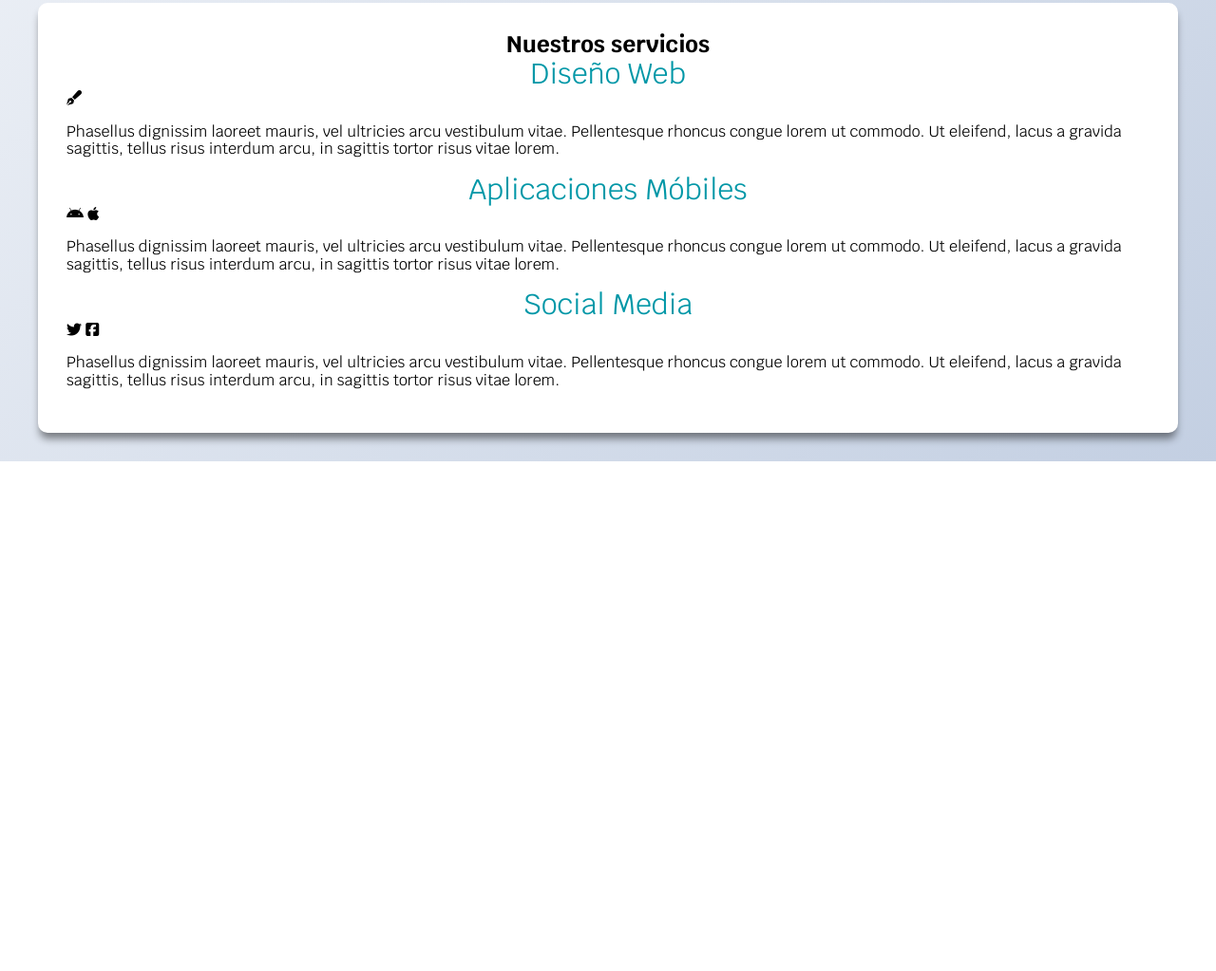
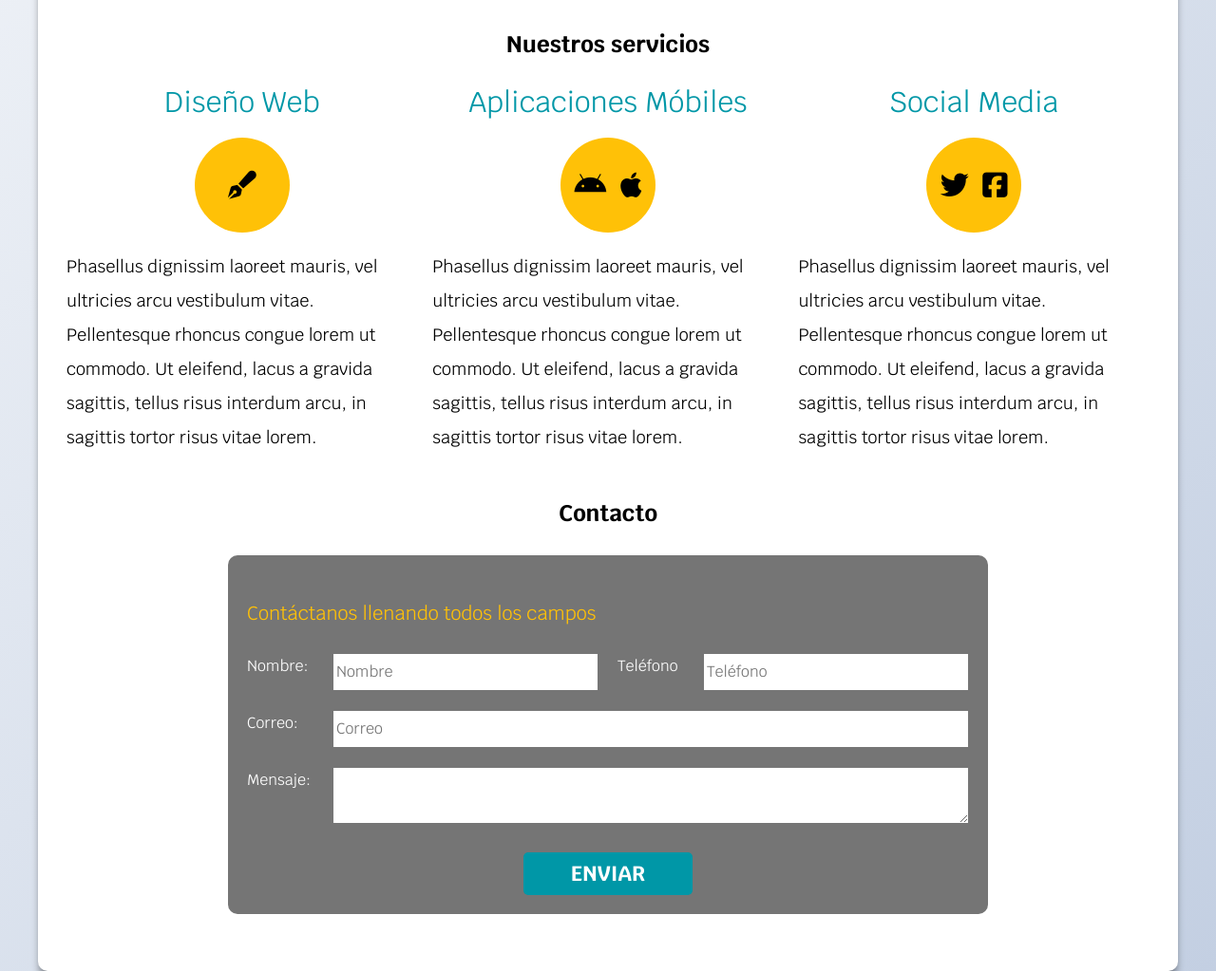
Before and after one commit to GaboHb/CSS-GitHub, a plain HTML site: page freelancer/index.html in a window 1280 px wide. Shown: the part 542-1565 px from the top of the page at 95% size. Before the commit the page ends 1028 px from the top, so only its background shows below. Drawn offline with Linux system fonts and the light colour scheme.

Commit message:
Finalising with Services and Contact

```diff
--- a/freelancer/css/style.css
+++ b/freelancer/css/style.css
@@ -3,6 +3,7 @@
     --secundario: #0097a7;
     --oscuro: #212121;
     --anchoPantalla: 1200px;
+    --gris: #757575;
 }
 
 html {
@@ -39,6 +40,11 @@ h3 {
     color: var(--secundario);
     font-weight: 400;
     font-size: 3rem;
+}
+
+p {
+    font-size: 1.8rem;
+    line-height: 2;
 }
 
 .site-header {
@@ -121,6 +127,11 @@ h3 {
     font-weight: 700;
     font-size: 2.2rem;
     border-radius: .5rem;
+    border: none;
+}
+
+.boton:hover {
+    cursor: pointer;
 }
 
 .contenedor {
@@ -137,3 +148,97 @@ h3 {
 .servicios {
     margin: 3rem auto;
 }
+
+.contenedor-servicios {
+    margin-top: 3rem;
+}
+
+@media (min-width: 768px) {
+    .contenedor-servicios {
+        display: flex;
+        justify-content: space-between;
+    }
+    .servicio {
+        flex: 0 0 calc(33.3% - 1rem);
+    }
+}
+
+.servicio {
+    display: flex;
+    flex-direction: column;
+    align-items: center;
+}
+
+.iconos {
+    width: 100px;
+    height: 100px;
+    border-radius: 50%;
+    background-color: var(--primario);
+    display: flex;
+    justify-content: space-evenly;
+    align-items: center;
+    margin-top: 2rem;
+}
+
+.iconos {
+    font-size: 3rem;
+}
+
+form {
+    background-color: var(--gris);
+    padding: 2rem;
+    border-radius: 1rem;
+    margin-top: 3rem;
+}
+
+form legend {
+    text-align: center;
+    font-size: 2rem;
+    color: var(--primario);
+    margin: 3rem 0;
+}
+
+@media (min-width: 768px) {
+    form {
+        max-width: 800px;
+        margin: 3rem auto;
+    }
+    .contenedor-campos {
+        display: flex;
+        justify-content: space-between;
+        flex-wrap: wrap;
+    }
+    .campo {
+        flex: 0 0 calc(50% - 1rem);
+    }
+}
+
+.campo {
+    display: flex;
+    margin-bottom: 2rem;
+}
+
+.campo label {
+    flex: 0 0 90px;
+    padding-top: .5rem;
+    color: white;
+}
+
+.campo input {
+    flex: 1;
+    height: 4rem;
+}
+
+.campo textarea {
+    flex: 1;
+    height: 6rem;
+}
+
+.w-100 {
+    flex: 0 0 100%;
+}
+
+.enviar {
+    display: flex;
+    justify-content: center;
+}
--- a/freelancer/index.html
+++ b/freelancer/index.html
@@ -31,7 +31,8 @@
         </div>
     </div>
 
-    <main class="servicios contenedor">
+    <div class="contenedor">
+        <main class="servicios">
             <h2>Nuestros servicios</h2>
             <div class="contenedor-servicios">
                 <div class="servicio">
@@ -60,6 +61,37 @@
             </div>
         </main>
 
+        <section id="contacto" class="contacto">
+            <h2>Contacto</h2>
+            <form action="#">
+                <legend>Contáctanos llenando todos los campos</legend>
+
+                <div class="contenedor-campos">
+                    <div class="campo">
+                        <label>Nombre:</label>
+                        <input type="text" name="nombre" placeholder="Nombre">
+                    </div>
+
+                    <div class="campo">
+                        <label>Teléfono</label>
+                        <input type="tel" name="telefono" placeholder="Teléfono">
+                    </div>
+                    <div class="campo w-100">
+                        <label>Correo:</label>
+                        <input type="text" name="correo" placeholder="Correo">
+                    </div>
+                    <div class="campo w-100">
+                        <label>Mensaje:</label>
+                        <textarea></textarea>
+                    </div>
+                </div>
+                <!-- .contenedor-campos -->
+                <div class="enviar">
+                    <input type="submit" class="boton" value="Enviar">
+                </div>
+            </form>
+        </section>
+    </div>
 </body>
 
 </html>
```
Lines whose indentation alone changed are shown as unchanged.
